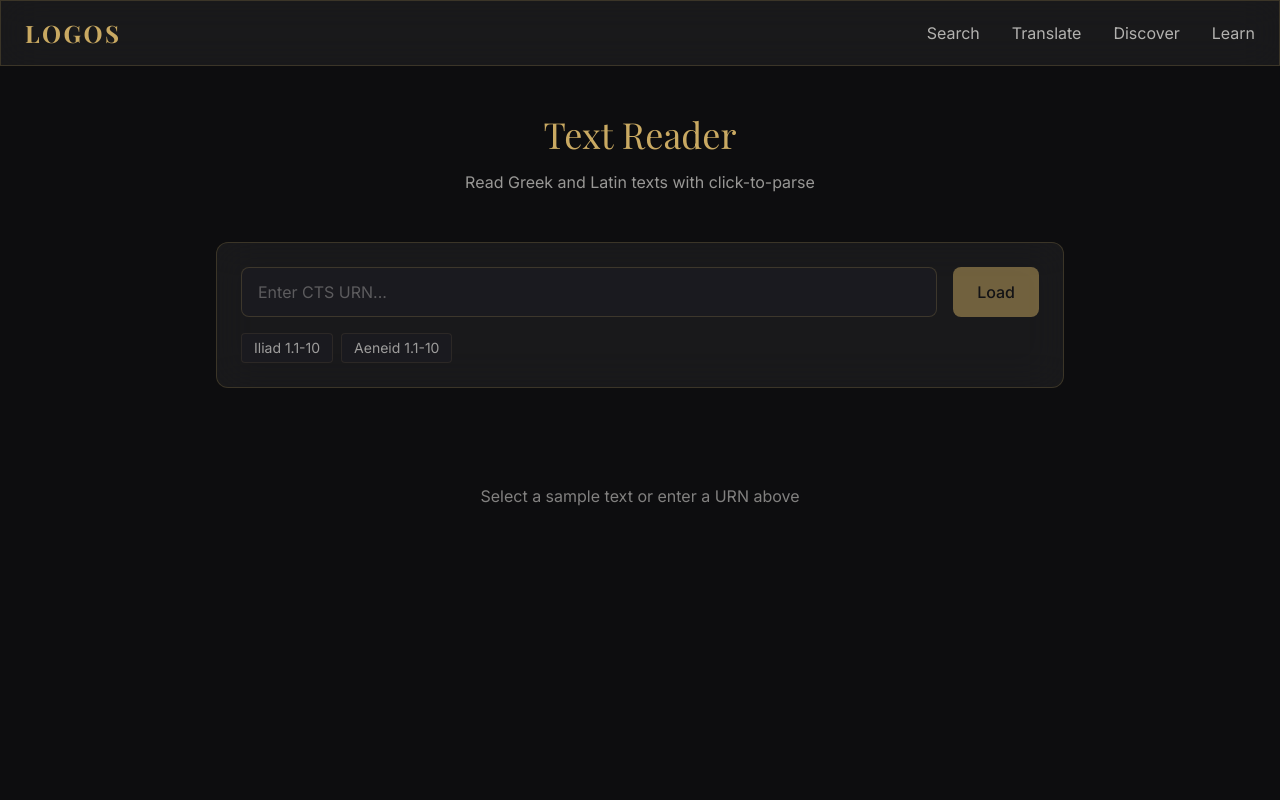
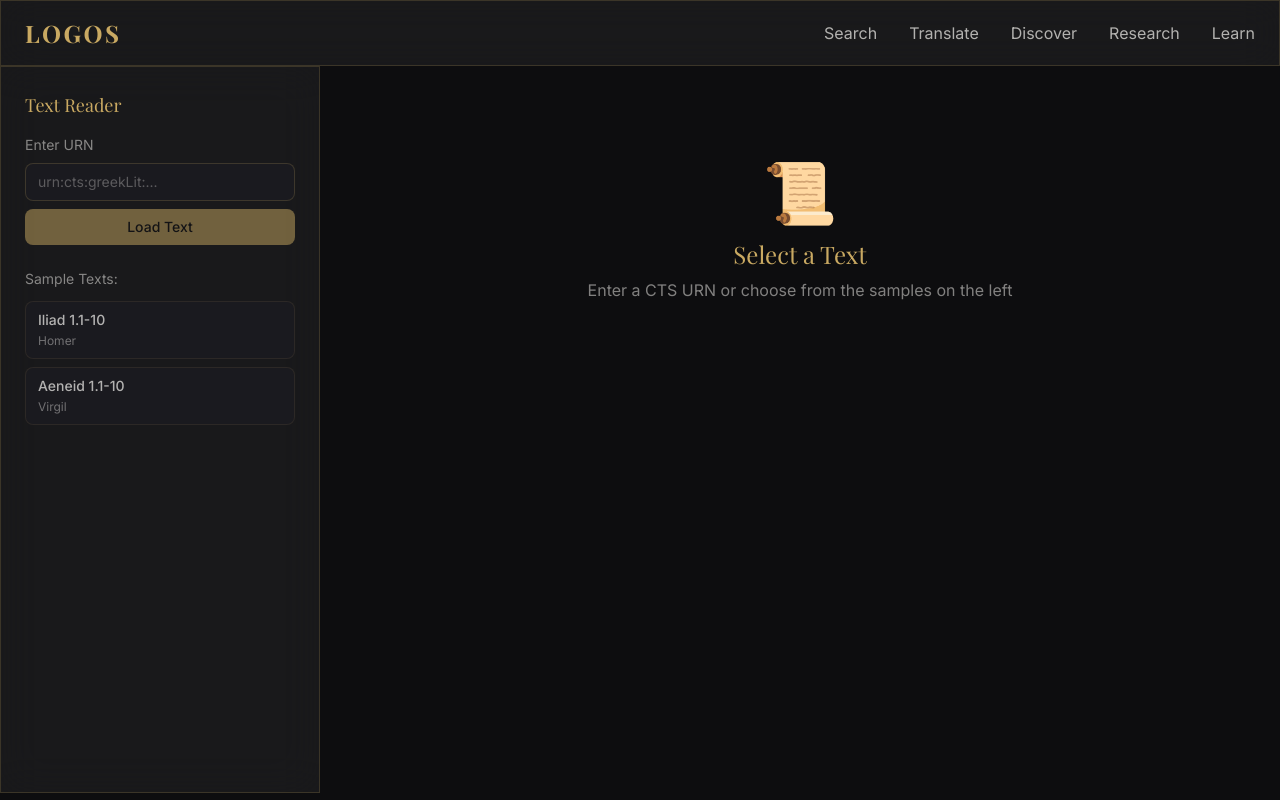
Before and after one commit to etvaid/logos, a Next.js app in the folder apps/web/: page /reader in a window 1280 px wide. Built offline with nearby package versions, Linux system fonts and the light colour scheme; a web font is replaced by a local one.

Commit message:
Fix reader page

```diff
--- a/apps/web/app/reader/page.tsx
+++ b/apps/web/app/reader/page.tsx
@@ -16,7 +16,9 @@ function ReaderContent() {
   const [selectedWord, setSelectedWord] = useState<any>(null)
 
   useEffect(() => {
-    if (urnParam) fetchText(urnParam)
+    if (urnParam) {
+      fetchText(urnParam)
+    }
   }, [urnParam])
 
   const fetchText = async (textUrn: string) => {
@@ -32,55 +34,127 @@ function ReaderContent() {
     }
   }
 
+  const handleWordClick = async (word: string, lang: string) => {
+    try {
+      const response = await fetch(`${API_BASE}/api/parse/${encodeURIComponent(word)}?lang=${lang}`)
+      const data = await response.json()
+      setSelectedWord(data)
+    } catch (err) {
+      setSelectedWord(null)
+    }
+  }
+
   const sampleTexts = [
-    { urn: 'urn:cts:greekLit:tlg0012.tlg001:1.1-1.10', title: 'Iliad 1.1-10', author: 'Homer' },
-    { urn: 'urn:cts:latinLit:phi0690.phi003:1.1-1.10', title: 'Aeneid 1.1-10', author: 'Virgil' },
+    { urn: 'urn:cts:greekLit:tlg0012.tlg001.perseus-grc1:1.1-1.10', title: 'Iliad 1.1-10', author: 'Homer' },
+    { urn: 'urn:cts:latinLit:phi0690.phi003.perseus-lat1:1.1-1.10', title: 'Aeneid 1.1-10', author: 'Virgil' },
   ]
 
   return (
-    <div className="max-w-4xl mx-auto px-6 py-12">
-      <div className="text-center mb-12">
-        <h1 className="font-serif text-4xl text-gold mb-4">Text Reader</h1>
-        <p className="text-marble/60">Read Greek and Latin texts with click-to-parse</p>
-      </div>
+    <div className="flex h-[calc(100vh-73px)]">
+      {/* Sidebar */}
+      <div className="w-80 glass border-r border-gold/10 p-6 overflow-y-auto">
+        <h2 className="font-serif text-lg text-gold mb-4">Text Reader</h2>
 
-      <div className="glass rounded-xl p-6 mb-8">
-        <div className="flex gap-4">
+        <div className="mb-6">
+          <label className="text-marble/50 text-sm block mb-2">Enter URN</label>
           <input
             type="text"
             value={urn}
             onChange={(e) => setUrn(e.target.value)}
-            placeholder="Enter CTS URN..."
-            className="flex-1 bg-obsidian-light border border-gold/20 rounded-lg px-4 py-3 text-marble placeholder-marble/30 focus:outline-none"
+            placeholder="urn:cts:greekLit:..."
+            className="w-full bg-obsidian-light border border-gold/20 rounded-lg px-3 py-2 text-marble text-sm placeholder-marble/30 focus:outline-none"
           />
           <button
             onClick={() => fetchText(urn)}
             disabled={!urn || loading}
-            className="px-6 py-3 bg-gold text-obsidian rounded-lg font-medium hover:bg-gold-light disabled:opacity-50"
+            className="w-full mt-2 px-4 py-2 bg-gold text-obsidian rounded-lg font-medium hover:bg-gold-light transition-colors disabled:opacity-50 text-sm"
           >
-            {loading ? 'Loading...' : 'Load'}
+            {loading ? 'Loading...' : 'Load Text'}
           </button>
         </div>
-        <div className="flex gap-2 mt-4">
-          {sampleTexts.map((s, i) => (
-            <button key={i} onClick={() => { setUrn(s.urn); fetchText(s.urn) }}
-              className="px-3 py-1 bg-obsidian-light border border-gold/10 rounded text-marble/60 text-sm hover:text-gold">
-              {s.title}
+
+        <div className="mb-6">
+          <p className="text-marble/50 text-sm mb-3">Sample Texts:</p>
+          <div className="space-y-2">
+            {sampleTexts.map((sample, i) => (
+              <button
+                key={i}
+                onClick={() => {
+                  setUrn(sample.urn)
+                  fetchText(sample.urn)
+                }}
+                className="w-full text-left px-3 py-2 bg-obsidian-light border border-gold/10 rounded-lg text-marble/70 hover:text-gold hover:border-gold/30 transition-colors text-sm"
+              >
+                <span className="block font-medium">{sample.title}</span>
+                <span className="text-marble/40 text-xs">{sample.author}</span>
               </button>
             ))}
           </div>
         </div>
+      </div>
+
+      {/* Main Content */}
+      <div className="flex-1 p-8 overflow-y-auto">
+        {loading && (
+          <div className="text-center py-16 text-marble/50">Loading text...</div>
+        )}
 
         {text && (
+          <div>
+            <div className="mb-6">
+              <h1 className="font-serif text-2xl text-gold">{text.work || 'Text'}</h1>
+              <p className="text-marble/50">{text.author} {text.section && `• ${text.section}`}</p>
+            </div>
+
             <div className="glass rounded-xl p-8">
-          <h2 className="font-serif text-xl text-gold mb-4">{text.work || 'Text'}</h2>
-          <p className="font-greek text-2xl text-gold leading-loose">{text.content}</p>
+              <p className="font-greek text-2xl text-gold leading-loose">
+                {text.content?.split(' ').map((word: string, i: number) => (
+                  <span
+                    key={i}
+                    onClick={() => handleWordClick(word.replace(/[,.;:]/g, ''), text.language)}
+                    className="hover:bg-gold/20 px-1 rounded cursor-pointer transition-colors inline-block"
+                  >
+                    {word}{' '}
+                  </span>
+                ))}
+              </p>
+            </div>
           </div>
         )}
 
         {!text && !loading && (
-        <div className="text-center py-16 text-marble/50">
-          Select a sample text or enter a URN above
+          <div className="text-center py-16">
+            <span className="text-6xl mb-4 block">📜</span>
+            <h2 className="font-serif text-2xl text-gold mb-2">Select a Text</h2>
+            <p className="text-marble/50">Enter a CTS URN or choose from the samples on the left</p>
+          </div>
+        )}
+      </div>
+
+      {/* Word Panel */}
+      {selectedWord && (
+        <div className="w-80 glass border-l border-gold/10 p-6 overflow-y-auto">
+          <div className="flex justify-between items-start mb-4">
+            <h2 className="font-serif text-2xl text-gold">{selectedWord.word}</h2>
+            <button onClick={() => setSelectedWord(null)} className="text-marble/50 hover:text-marble">✕</button>
+          </div>
+
+          <div className="space-y-4">
+            <div>
+              <span className="text-marble/50 text-sm">Lemma</span>
+              <p className="text-gold text-lg">{selectedWord.lemma}</p>
+            </div>
+
+            <div>
+              <span className="text-marble/50 text-sm">Part of Speech</span>
+              <p className="text-marble">{selectedWord.part_of_speech}</p>
+            </div>
+
+            <div>
+              <span className="text-marble/50 text-sm">Definition</span>
+              <p className="text-marble">{selectedWord.definition}</p>
+            </div>
+          </div>
         </div>
       )}
     </div>
@@ -94,13 +168,15 @@ export default function ReaderPage() {
         <div className="max-w-7xl mx-auto flex justify-between items-center">
           <Link href="/" className="font-serif text-2xl font-bold text-gold tracking-widest">LOGOS</Link>
           <div className="flex items-center gap-8">
-            <Link href="/search" className="text-marble/70 hover:text-gold">Search</Link>
-            <Link href="/translate" className="text-marble/70 hover:text-gold">Translate</Link>
-            <Link href="/discover" className="text-marble/70 hover:text-gold">Discover</Link>
-            <Link href="/learn" className="text-marble/70 hover:text-gold">Learn</Link>
+            <Link href="/search" className="text-marble/70 hover:text-gold transition-colors">Search</Link>
+            <Link href="/translate" className="text-marble/70 hover:text-gold transition-colors">Translate</Link>
+            <Link href="/discover" className="text-marble/70 hover:text-gold transition-colors">Discover</Link>
+            <Link href="/research" className="text-marble/70 hover:text-gold transition-colors">Research</Link>
+            <Link href="/learn" className="text-marble/70 hover:text-gold transition-colors">Learn</Link>
           </div>
         </div>
       </nav>
+
       <Suspense fallback={<div className="text-center py-16 text-marble/50">Loading...</div>}>
         <ReaderContent />
       </Suspense>
```
Lines whose indentation alone changed are shown as unchanged.
